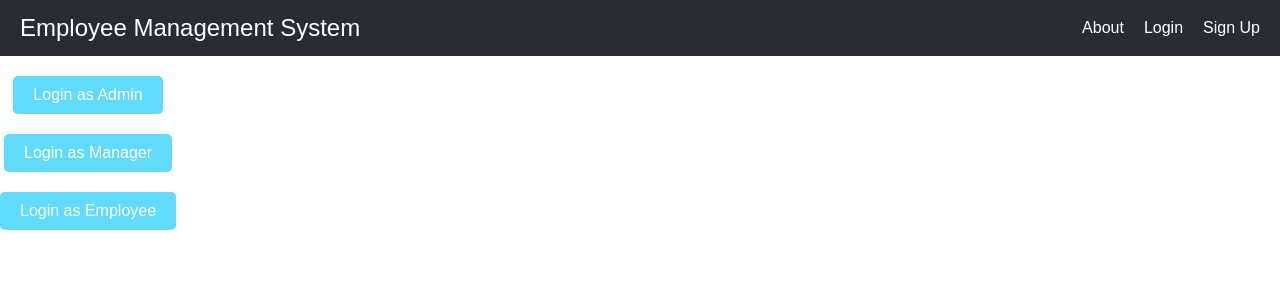
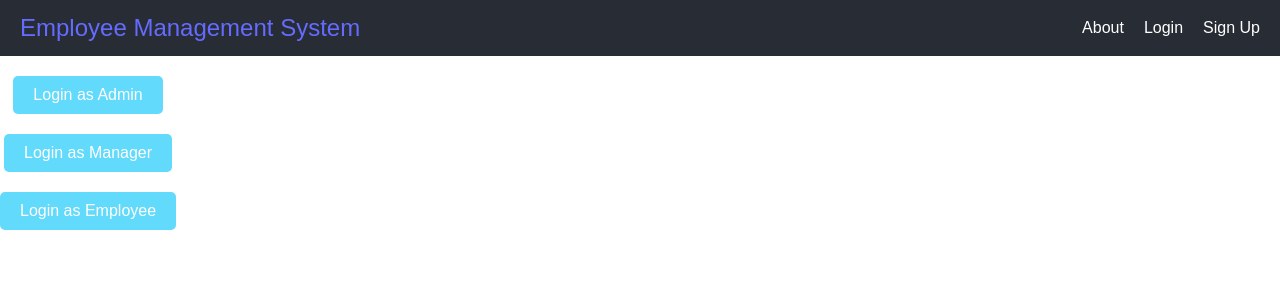
Before and after one commit to dennisnderitu254/Employee-Management-System, a React (Vite) app in the folder employeemgtsystem/: page /login in a window 1280 px wide. Shown: the top 300 px of the page. Built offline with nearby package versions, Linux system fonts and the light colour scheme.

Commit message:
adding link to login page link in navbar

```diff
--- a/employeemgtsystem/src/Navbar.tsx
+++ b/employeemgtsystem/src/Navbar.tsx
@@ -6,7 +6,9 @@ import './Navbar.css';
 const Navbar: React.FC = () => {
   return (
     <nav className="navbar">
-      <div className="navbar-title">Employee Management System</div>
+      <div className="navbar-title">
+        <Link to="/login">Employee Management System</Link>
+      </div>
       <ul className="navbar-links">
         <li><Link to="/about">About</Link></li>
         <li><Link to="/login">Login</Link></li>
```
